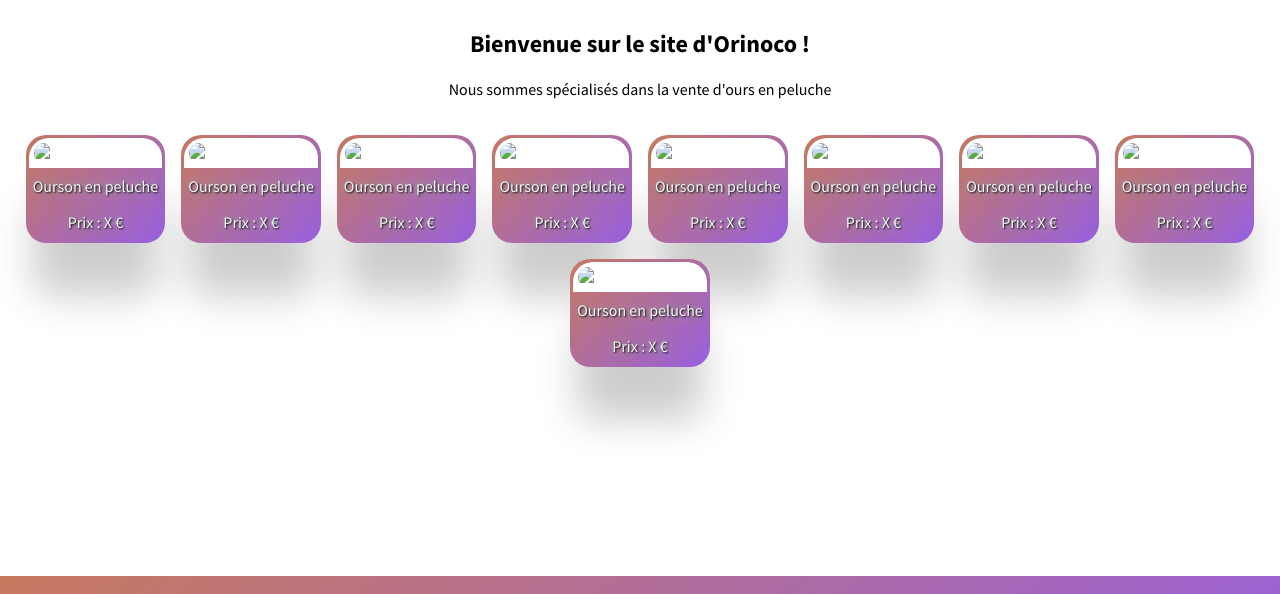
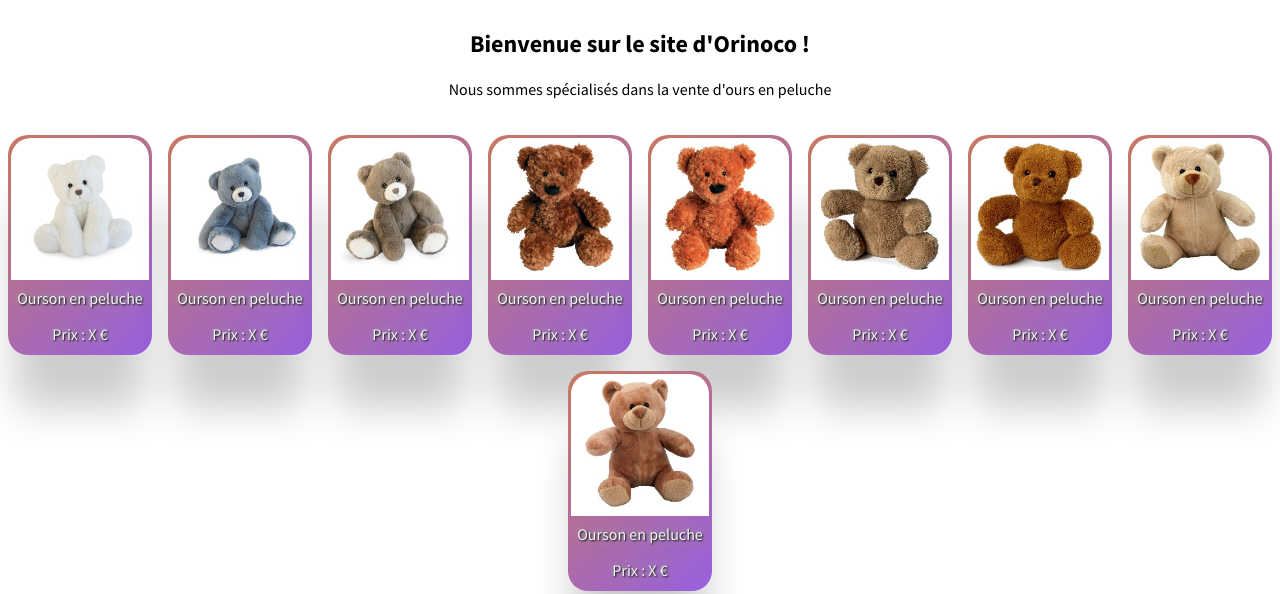
Before and after one commit to Kwaay/BenoitDumont_5_18092021, a website: page public/index.html in a window 1280 px wide. Shown: the part 60-654 px from the top of the page. Drawn offline with Linux system fonts and the light colour scheme; the site is published under a folder, as on GitHub Pages, so addresses that start at the root find nothing.

Commit message:
Modification des chemins

```diff
--- a/public/index.html
+++ b/public/index.html
@@ -26,7 +26,7 @@
             <section id="products">
                 <div class="border-gradient">
                     <div class="module">
-                        <img src="/public/images/produits/1_blanc.jpg" alt="Ourson 1">
+                        <img src="./images/produits/1_blanc.jpg" alt="Ourson 1">
                     </div>
                     <div class="specs">
                         <p>Ourson en peluche</p>
@@ -35,7 +35,7 @@
                 </div>
                 <div class="border-gradient">
                     <div class="module">
-                        <img src="/public/images/produits/1_bleu.jpg" alt="Ourson 2">
+                        <img src="./images/produits/1_bleu.jpg" alt="Ourson 2">
                     </div>
                     <div class="specs">
                     <p>Ourson en peluche</p>
@@ -44,7 +44,7 @@
                 </div>
                 <div class="border-gradient">
                     <div class="module">
-                        <img src="/public/images/produits/1_marron.jpg" alt="Ourson 3">
+                        <img src="./images/produits/1_marron.jpg" alt="Ourson 3">
                     </div>
                     <div class="specs">
                         <p>Ourson en peluche</p>
@@ -53,7 +53,7 @@
                 </div>
                 <div class="border-gradient">
                     <div class="module">
-                        <img src="/public/images/produits/2_marron.jpg" alt="Ourson 4">
+                        <img src="./images/produits/2_marron.jpg" alt="Ourson 4">
                     </div>
                     <div class="specs">
                         <p>Ourson en peluche</p>
@@ -62,7 +62,7 @@
                 </div>
                 <div class="border-gradient">
                     <div class="module">
-                        <img src="/public/images/produits/2_orange.jpg" alt="Ourson 5">
+                        <img src="./images/produits/2_orange.jpg" alt="Ourson 5">
                     </div>
                     <div class="specs">
                         <p>Ourson en peluche</p>
@@ -71,7 +71,7 @@
                 </div>
                 <div class="border-gradient">
                     <div class="module">
-                        <img src="/public/images/produits/3_beige.jpg" alt="Ourson 6">
+                        <img src="./images/produits/3_beige.jpg" alt="Ourson 6">
                     </div>
                     <div class="specs">
                         <p>Ourson en peluche</p>
@@ -80,7 +80,7 @@
                 </div>
                 <div class="border-gradient">
                     <div class="module">
-                        <img src="/public/images/produits/3_brun.jpg" alt="Ourson 7">
+                        <img src="./images/produits/3_brun.jpg" alt="Ourson 7">
                     </div>
                     <div class="specs">
                         <p>Ourson en peluche</p>
@@ -89,7 +89,7 @@
                 </div>
                 <div class="border-gradient">
                     <div class="module">
-                        <img src="/public/images/produits/4_beige.jpg" alt="Ourson 8">
+                        <img src="./images/produits/4_beige.jpg" alt="Ourson 8">
                     </div>
                     <div class="specs">
                         <p>Ourson en peluche</p>
@@ -98,7 +98,7 @@
                 </div>
                 <div class="border-gradient">
                     <div class="module">
-                        <img src="/public/images/produits/4_marron.jpg" alt="Ourson 9">
+                        <img src="./images/produits/4_marron.jpg" alt="Ourson 9">
                     </div>
                     <div class="specs">
                         <p>Ourson en peluche</p>
```
Also changed, not shown: public/order-confirm.html (+3 -3 lines), public/product.html (+1 -1 lines), public/shopping-cart.html (+3 -3 lines).
